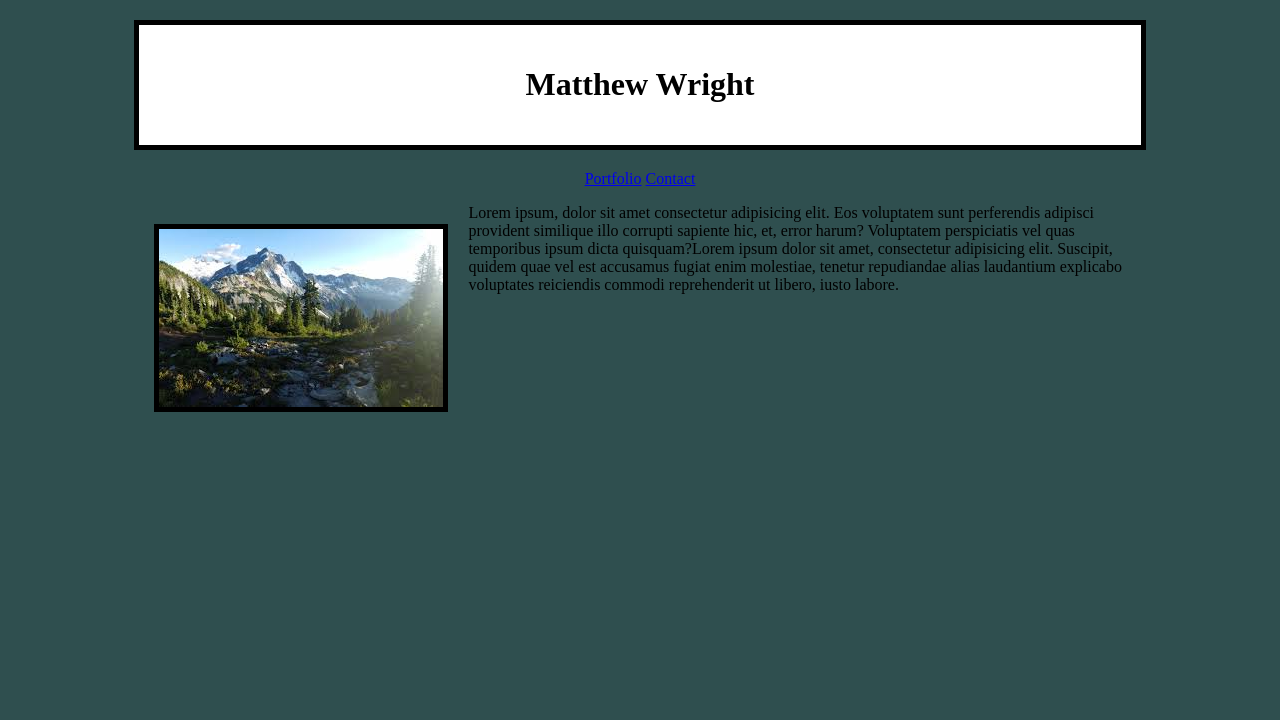
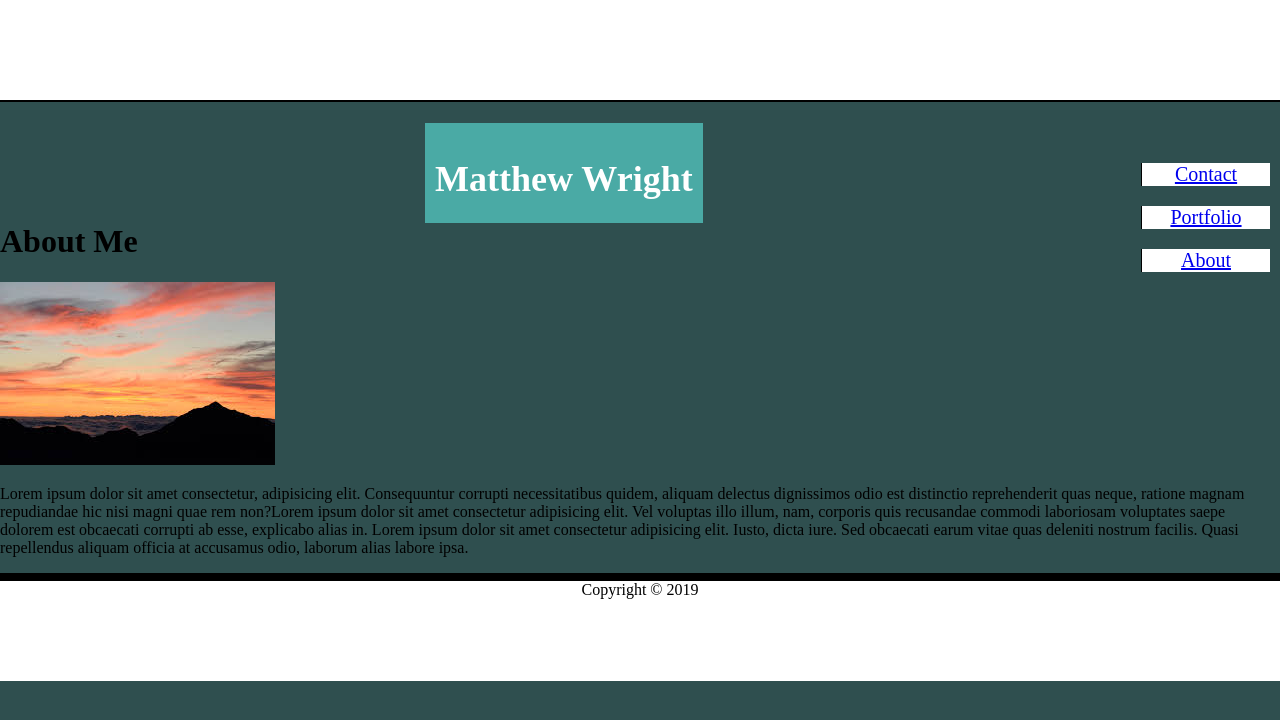
Before and after one commit to mwright8929/Basic-Portfolio, a plain HTML site: page index.html in a window 1280 px wide. Drawn offline with Linux system fonts and the light colour scheme.

Commit message:
second edit

```diff
--- a/assets/css/style.css
+++ b/assets/css/style.css
@@ -1,32 +1,55 @@
-body{
+html{
+    /*background-image: url("../images/showcase.png")*/
     background-color: darkslategray;
 }
 
-.container{
-    width:80%;
-    margin:auto;
+body{
+    margin:0;
+    padding:0;
 }
 
-.title{
+a{
+    float:right;
+    width: 10%;
+    position: relative;
+    top: 30px;
+    text-align: center;
+    font-size: 20px;
+    border-left:1px solid black;
+    margin: 10px 10px 10px 10px;
     background-color: white;
-    color:black;
-
-    text-align: center;
-
-    border: 5px black solid;
-
-    padding: 20px;
-
-    margin-top: 20px;
-    margin-bottom: 20px;
 }
 
-.navBar{
-    text-align: center;
+.content{
+    width:960;
+    margin:0 auto;
 }
 
-img{
-    float: left;
-    margin: 20px;
-    border: 5px black solid;
+.upper-lip{
+    height:100px;
+    background-color:white;
+    margin:0;
+    padding:0;
+    border-bottom:2px solid black;
 }
+
+.lower-lip{
+    height:100px;
+    background-color:white;
+    margin:0;
+    padding:0;
+    text-align:center;
+    border-top:8px solid black;
+}
+
+.box-1{
+    background-color:#4aaaa5;
+    color:white;
+    height:80px;
+    text-align: center;
+    margin-left:425px;
+    margin-right:425px;
+    font-size: 18px;
+    float:left;
+    padding:10px
+}
--- a/index.html
+++ b/index.html
@@ -1,28 +1,39 @@
 <!DOCTYPE html>
+
 <html>
+
     <head>
-        <title>Matthew Wright Portflio</title>
+        <title>Basic Portfolio</title>
         <link rel="stylesheet" type="text/css" href="assets/css/style.css">
     </head>
 
     <body>
-        <div class="container">
-            <div class="title">
-                <h1>Matthew Wright</h1>
-            </div>
+        <div class="upper-lip"></div>
 
-            <div class="navBar">
-                <a href="my_website.html">Portfolio</a>
-                <a href="my_website.html">Contact</a>
-            </div>
+        <div class="content">
 
-            <div class="intro">
-                <img src="assets/images/bio photo.jpg">
+            <div class="box-1"><h1>Matthew Wright</h1></div>
 
-                <p>
-                Lorem ipsum, dolor sit amet consectetur adipisicing elit. Eos voluptatem sunt perferendis adipisci provident similique illo corrupti sapiente hic, et, error harum? Voluptatem perspiciatis vel quas temporibus ipsum dicta quisquam?Lorem ipsum dolor sit amet, consectetur adipisicing elit. Suscipit, quidem quae vel est accusamus fugiat enim molestiae, tenetur repudiandae alias laudantium explicabo voluptates reiciendis commodi reprehenderit ut libero, iusto labore.
-                </p>
-            </div>
+            <a href="contact.html">Contact</a>
+            <a href="portfolio.html">Portfolio</a>
+            <a href="index.html">About</a>
+
+            <h1 class="about">About Me</h1>
+
+            <div class="line"></div>
+
+            <img class="profilePic" src= "assets/images/bioPhoto.jpg">
+
+            <p class="bio">
+                Lorem ipsum dolor sit amet consectetur, adipisicing elit. Consequuntur corrupti necessitatibus quidem, aliquam delectus dignissimos odio est distinctio reprehenderit quas neque, ratione magnam repudiandae hic nisi magni quae rem non?Lorem ipsum dolor sit amet consectetur adipisicing elit. Vel voluptas illo illum, nam, corporis quis recusandae commodi laboriosam voluptates saepe dolorem est obcaecati corrupti ab esse, explicabo alias in. Lorem ipsum dolor sit amet consectetur adipisicing elit. Iusto, dicta iure. Sed obcaecati earum vitae quas deleniti nostrum facilis. Quasi repellendus aliquam officia at accusamus odio, laborum alias labore ipsa.
+            </p>
+
         </div>
+
     </body>
+
+    <footer>
+        <div class="lower-lip">Copyright &copy; 2019</div>
+    </footer>
+
 </html>
```
Also changed, not shown: contact.html (+49 -0 lines), portfolio.html (+33 -0 lines), assets/images/bio photo.jpg (deleted), assets/images/bioPhoto.jpg (added), assets/images/showcase.png (added).
